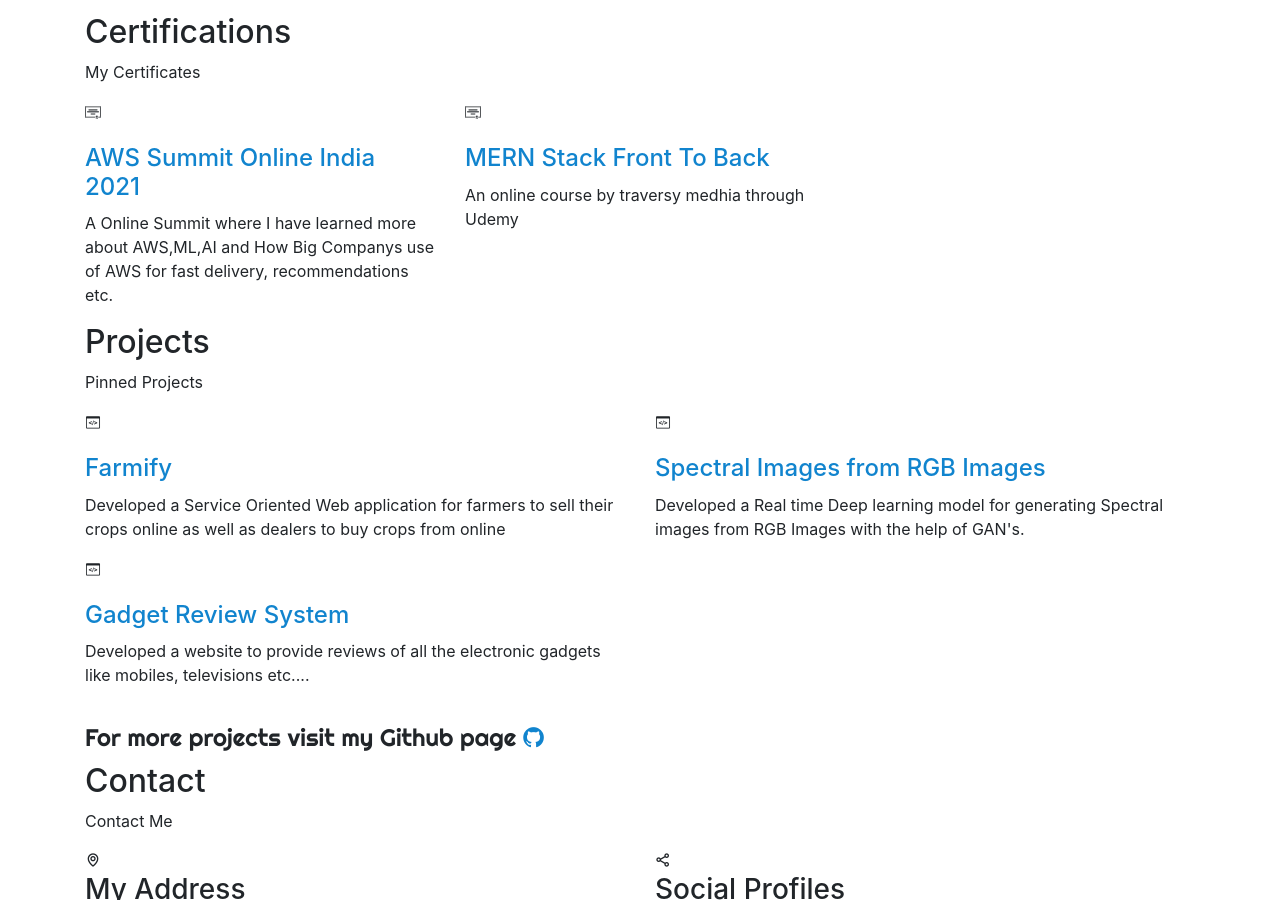
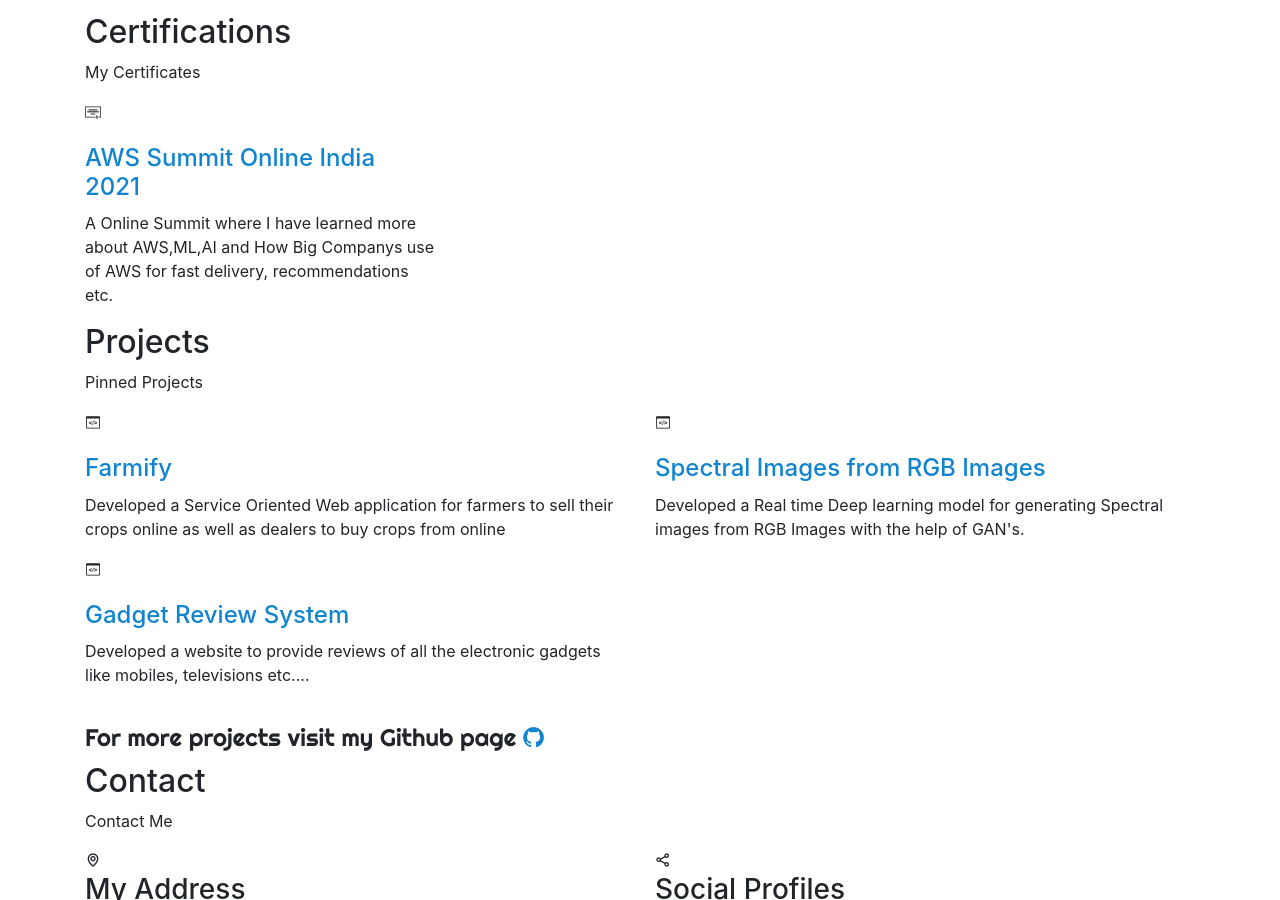
Before and after one commit to dineshkumar9459/My_Portfolio, a plain HTML site: page index.html in a window 1280 px wide. Shown: the part 2253-3153 px from the top of the page. Drawn offline with Linux system fonts and the light colour scheme; files whose address does not match are found by name.

Commit message:
certificates

```diff
--- a/index.html
+++ b/index.html
@@ -464,7 +464,7 @@
 
 
 
-            <div class="col-lg-4 col-md-6 d-flex align-items-stretch mt-4 mt-lg-0">
+<!--             <div class="col-lg-4 col-md-6 d-flex align-items-stretch mt-4 mt-lg-0">
                 <div class="icon-box">
                     <div class="icon"><i class="icofont-certificate-alt-1"></i></div>
                     <h4><a href="#">MERN Stack Front To Back</a></h4>
@@ -472,7 +472,7 @@
                 </div>
             </div>
 
-         <!-- ADD MORE CERTIFICATES -->
+ -->         <!-- ADD MORE CERTIFICATES -->
                     <!-- <div class="col-lg-4 col-md-6 d-flex align-items-stretch mt-4">
                     <div class="icon-box">
                         <div class="icon"><i class="icofont-certificate-alt-1"></i></div>
```
